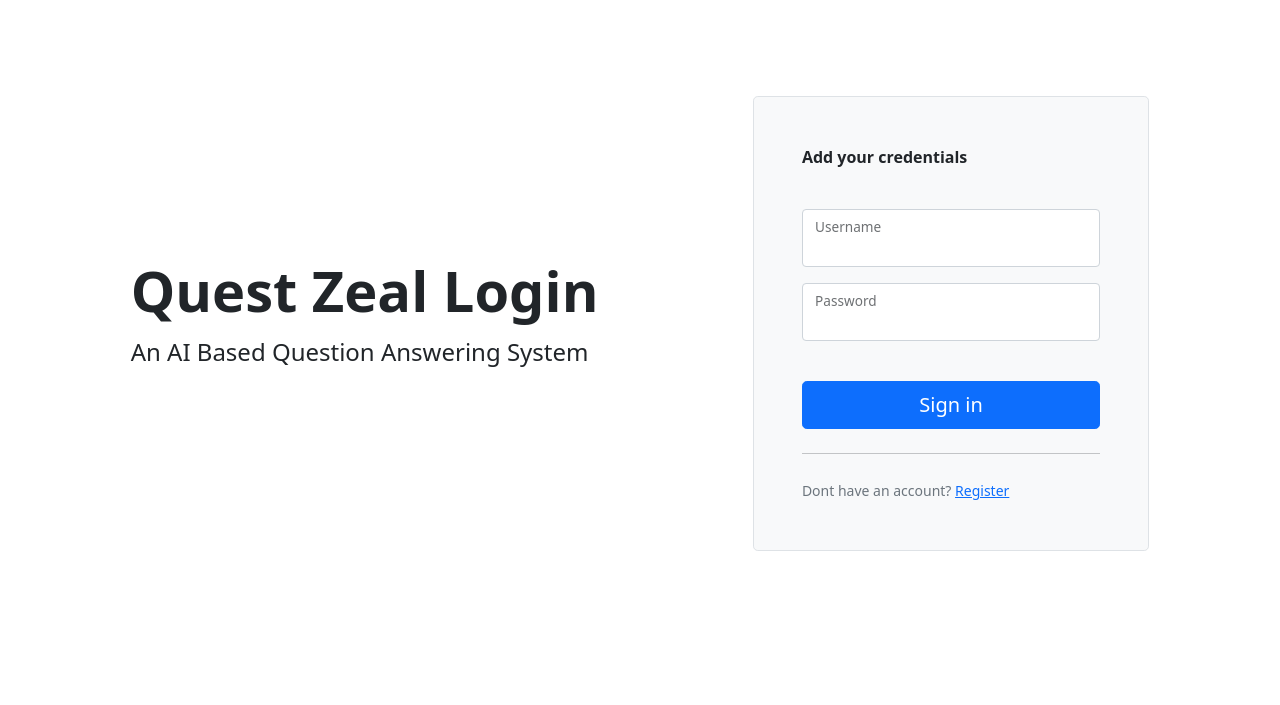
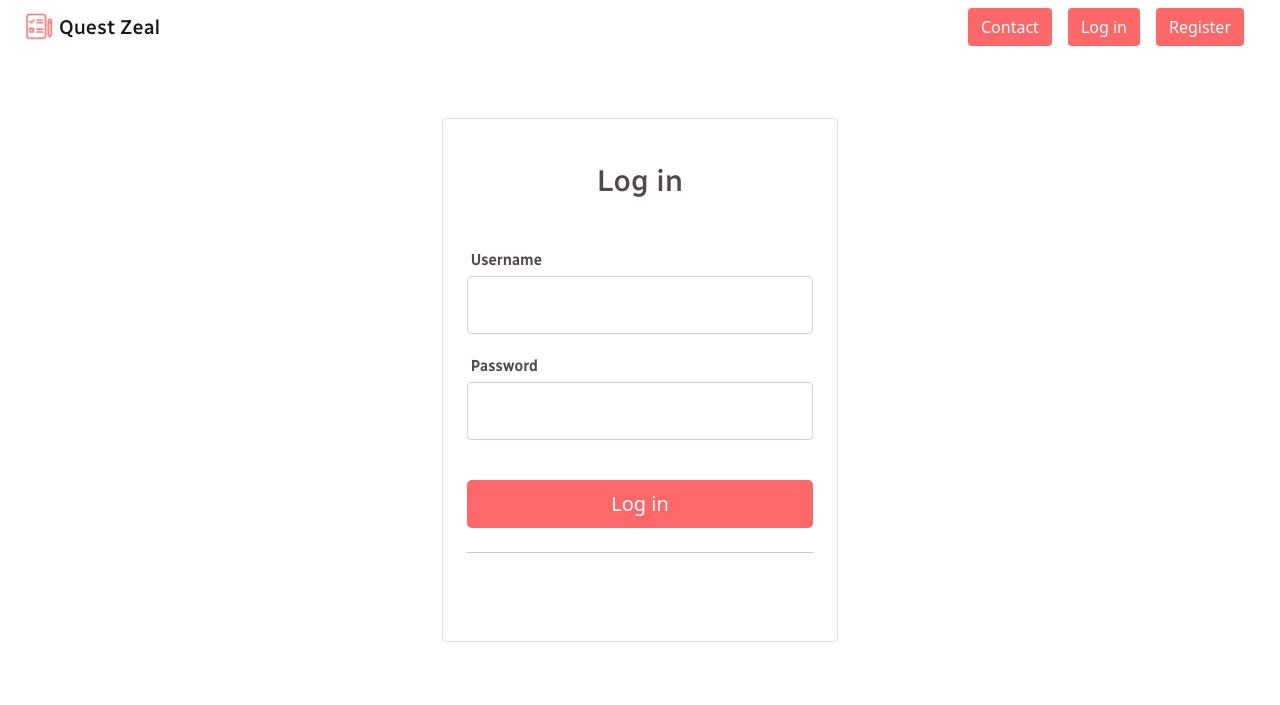
Before and after one commit to YPrahasith/Quest_Zeal, a Flask app: page /login in a window 1280 px wide. Shown: the top 705 px of the page. Run offline with Flask 2, Linux system fonts and the light colour scheme; some libraries are stand-ins or nearby versions.

Commit message:
Added UI for hoe and login

```diff
--- a/app/static/assets/css/custom.css
+++ /dev/null
@@ -1,22 +0,0 @@
-/* .bd-placeholder-img {
-    font-size: 1.125rem;
-    text-anchor: middle;
-    -webkit-user-select: none;
-    -moz-user-select: none;
-    user-select: none;
-} */
-
-@media (min-width: 768px) {
-    .bd-placeholder-img-lg {
-        font-size: 3.5rem;
-    }
-}
-
-main>.container {
-    padding: 60px 15px 0;
-}
-
-textarea{
-    width: 400px;
-    height: 100px;
-}
--- /dev/null
+++ b/app/static/assets/css/login.css
@@ -0,0 +1,56 @@
+.homepageButton  {
+    background-color: #ff6868;
+    color: white;
+}
+@font-face {
+    font-family: Radio_Canada;
+    src: url(../fonts/RadioCanada-Medium.ttf);
+}
+
+@font-face {
+    font-family: Radio_Canada_Light;
+    src: url(../fonts//RadioCanada-Light.ttf);
+}
+
+@font-face {
+    font-family: Radio_Canada_Condensed_Regular;
+    src: url(../fonts/RadioCanada_Condensed-Regular.ttf);
+}
+
+@font-face {
+    font-family: Radio_Canada_Condensed_Medium;
+    src: url(../fonts/RadioCanada_Condensed-Medium.ttf);
+}
+
+@font-face {
+    font-family: RadioCanada_SemiCondensed-SemiBold;
+    src: url(../fonts/RadioCanada_SemiCondensed-SemiBold.ttf);
+}
+
+.text {
+    font-family: Radio_Canada;
+}
+
+.logintext{
+    font-size: 30px;
+    color: #524A4A;
+}
+.form{
+     background: #ffffff;
+}
+
+.signin{
+    background: #ff6868;
+    color: white;
+}
+
+.donthaveaccount{
+    color:white ;
+}
+
+.formtext{
+    padding: 2px;
+    margin: 2px;
+    font-family: RadioCanada_SemiCondensed-SemiBold;
+    color: #524A4A;
+}
--- a/app/templates/login.html
+++ b/app/templates/login.html
@@ -6,60 +6,75 @@
 
     <!-- CSS only -->
     <link rel="stylesheet" href="https://cdn.jsdelivr.net/npm/bootstrap@5.1.1/dist/css/bootstrap.min.css">
-    <link rel="stylesheet" href="/static/assets/css/custom.css">
+    <link rel="stylesheet" href="/static/assets/css/login.css">
 
 </head>
 
 <body>
 
     <main>
+        <nav class="navbar navbar-light ">
 
-        <div class="container col-xl-10 col-xxl-8 px-4 py-5">
+            <div class="text col-12 col-md-9 px-4">
+                <a class="navbar-brand" href="/">
+                    <img src="/static/assets/images/logo.png" width="30" height="30" class="d-inline-block align-top">
+
+                    Quest Zeal
+
+                </a>
+            </div>
+            <div class="col-6 col-md-3 d-flex flex-row">
+                <div class="px-2">
+                    <a href="/" type="button" class="btn homepageButton">Contact</a>
+                </div>
+                <div class="px-2">
+                    <a href="/login" type="button" class="btn homepageButton">Log in</a>
+                </div>
+                <div class="px-2">
+                    <a href="/register" type="button" class="btn homepageButton">Register</a>
+                </div>
+            </div>
+        </nav>
+        <div class="container col-xl-10 col-xxl-8 px-4 py-3">
             <div class="row align-items-center g-lg-5 py-5">
-                <div class="col-lg-7 text-center text-lg-start">
-                    <h1 class="display-4 fw-bold lh-1 mb-3">
-                        Quest Zeal Login
-                    </h1>
-                    <p class="col-lg-10 fs-4">
-                        An AI Based Question Answering System
-                    </p>
-                </div>
                 <div class="col-md-10 mx-auto col-lg-5">
 
-                    <form method="post" action="" class="p-4 p-md-5 border rounded-3 bg-light">
+                    <form method="post" action="" class="p-1 p-md-4 border form rounded-3">
 
                         {{ form.hidden_tag() }}
-
                         <p class="fw-bold">
                             {% if msg %}
                             {{ msg | safe }}
                             {% else %}
-                            Add your credentials
+                            <div class="text logintext text-center">
+                                Log in
+                            </div>
                             {% endif %}
+
                         </p>
 
                         <br />
 
-                        <div class="form-floating mb-3">
+                        <label class="formtext">Username</label>
+                        <div class="form-floating mb-3" >
                             {{ form.username(class="form-control") }}
-                            <label for="floatingInput">Username</label>
                         </div>
+                        <label class="formtext">Password</label>
                         <div class="form-floating mb-3">
                             {{ form.password(class="form-control", type="password") }}
-                            <label for="floatingPassword">Password</label>
+
                         </div>
                         <br />
-                        <!--
-                        <div class="checkbox mb-3">
-                            <label>
-                                <input type="checkbox" value="remember-me"> Remember me
-                            </label>
-                        </div> -->
-                        <button class="w-100 btn btn-lg btn-primary" type="submit">Sign in</button>
+
+                        <button class="w-100 btn btn-lg signin" type="submit">Log in</button>
                         <hr class="my-4">
-                        <small class="text-muted">
-                            Dont have an account? <a href="{{ url_for('register') }}" class="text-right">Register</a>
-                        </small>
+
+                            <div class=" text donthaveaccount">
+                                <p>
+                                    Dont have an account? <a href="{{ url_for('register') }}" class="text-right text donthaveaccount" >Register</a>
+                                </p>
+
+                            </div>
                     </form>
                 </div>
             </div>
```
Also changed, not shown: app/static/assets/css/homepage.css (added, +62 -0 lines), app/templates/index.html (+31 -10 lines), app/db.sqlite3, app/static/assets/fonts/RadioCanada-Light.ttf (added), app/static/assets/fonts/RadioCanada-Medium.ttf (added), app/static/assets/fonts/RadioCanada_Condensed-Medium.ttf (added), app/static/assets/fonts/RadioCanada_Condensed-Regular.ttf (added), app/static/assets/fonts/RadioCanada_SemiCondensed-SemiBold.ttf (added), app/static/assets/images/Capture.PNG (added), app/static/assets/images/UI.png (added), app/static/assets/images/logo.PNG (added), app/static/assets/images/vectorGuy.JPG (added), app/static/assets/images/vectorGuy.PNG (added).
